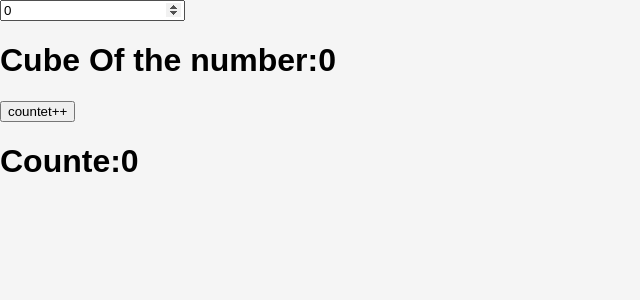
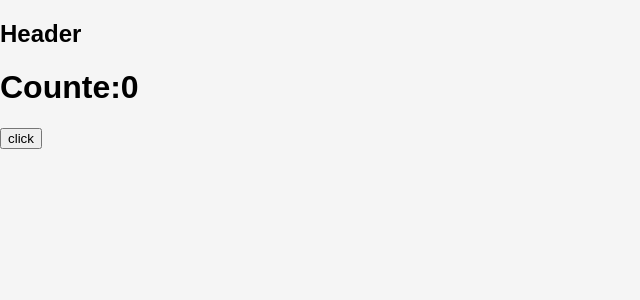
Before and after one commit to dit0o/react, a React (Create React App) app: page / in a window 1280 px wide. Shown: the top 300 px of the page, without its empty margins (0-640 px from the left). Built offline with nearby package versions, Linux system fonts and the light colour scheme.

Commit message:
use call back

```diff
--- a/src/App.js
+++ b/src/App.js
@@ -1,25 +1,22 @@
-import React, { useEffect, useMemo, useRef, useState } from 'react'
+import React, { useCallback, useEffect, useMemo, useRef, useState } from 'react'
 import './App.css';
 
+import Header from './components/Header';
+
+function App() {
 
 
-function App() {
-  const [number, setNumber] = useState(0)
+  const [counter, setCounter] = useState(0)
+  const newFunction=useCallback((counter)=>{
 
-  const [counter, setCounter] = useState(0)
-  function cubeNum(num) {
-    console.log("calculation done")
-    return Math.pow(num, 3)
-  }
-  const result = useMemo(()=>{return cubeNum(number)},[number])
+  },[counter])
   return (
     <>
-      <input type='number' value={number} onChange={(e) => { setNumber(e.target.value) }} />
-      <h1>Cube Of the number:{result}</h1>
-      <button onClick={() => {
-        setCounter(counter + 1)
-      }}>countet++</button>
+    <Header newFunction={newFunction}/>
       <h1>Counte:{counter}</h1>
+      <button onClick={()=>{
+        setCounter(prev=>prev+1)
+      }}>click</button>
     </>
   );
 }
--- /dev/null
+++ b/src/components/Header.js
@@ -0,0 +1,12 @@
+import React from 'react'
+
+const Header = () => {
+    console.log("Header rendered")
+  return (
+    <div>
+        <h2>Header</h2>
+    </div>
+  )
+}
+
+export default React.memo(Header)
```
